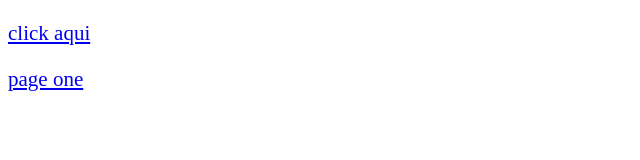
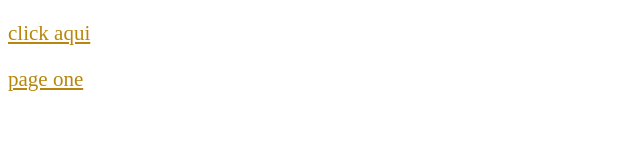
Before and after one commit to JoelJimenez0/HTML-PRACTICE, a plain HTML site: page page2.html in a window 1280 px wide. Shown: the whole page, without its empty margins (0-640 px from the left). Drawn offline with Linux system fonts and the light colour scheme.

Commit message:
added styled links

```diff
--- a/css/style.css
+++ b/css/style.css
@@ -3,7 +3,15 @@ body {
 color: black;
 font-size: 21px;
 }
-
+a {
+    color:darkgoldenrod;
+}
+a :hover{
+    color: yellow;
+}
+a:visited{
+color: aliceblue;
+}
 /*this is a css comment*/
 .box1{
     padding: 50px;
```
